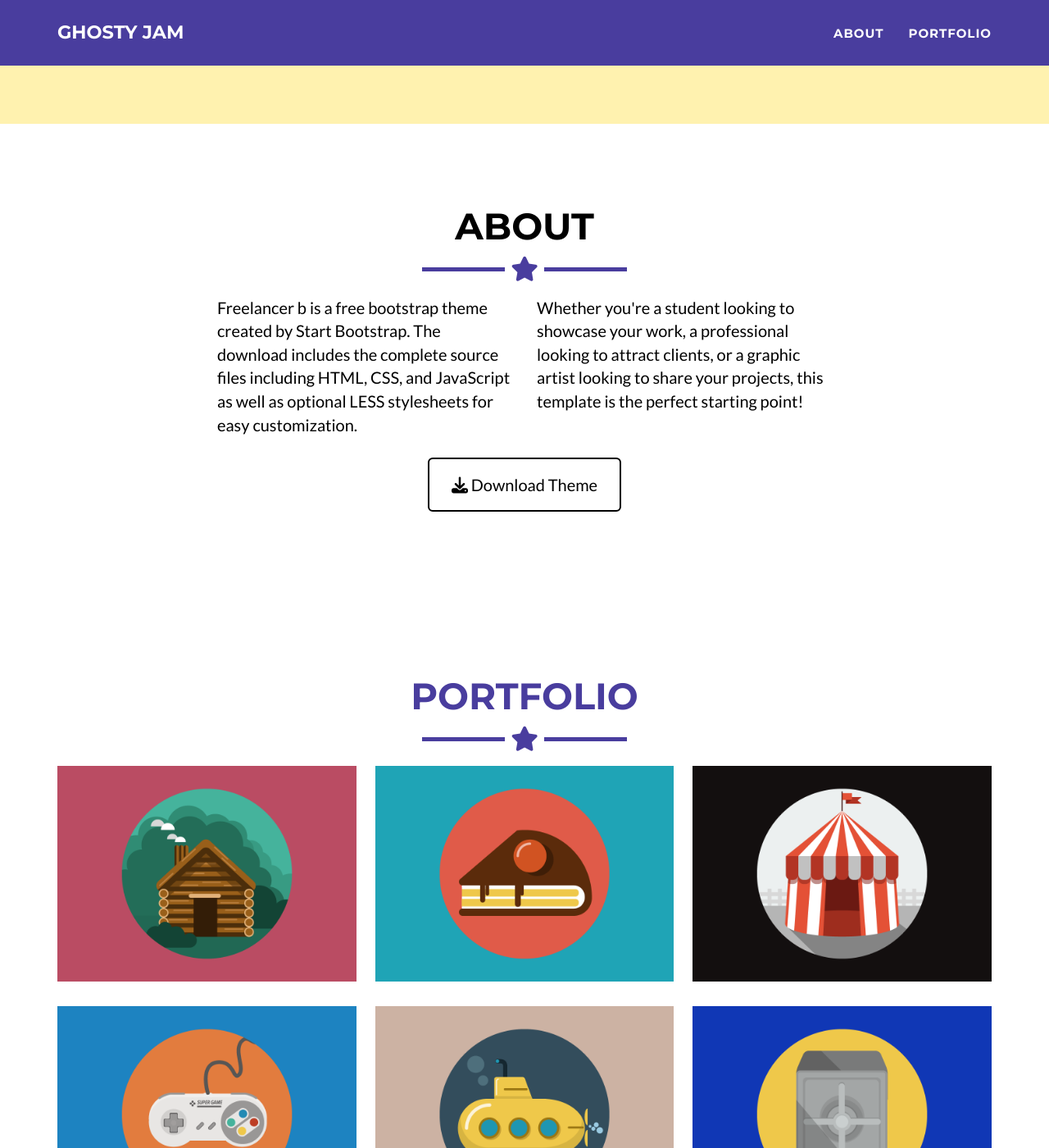
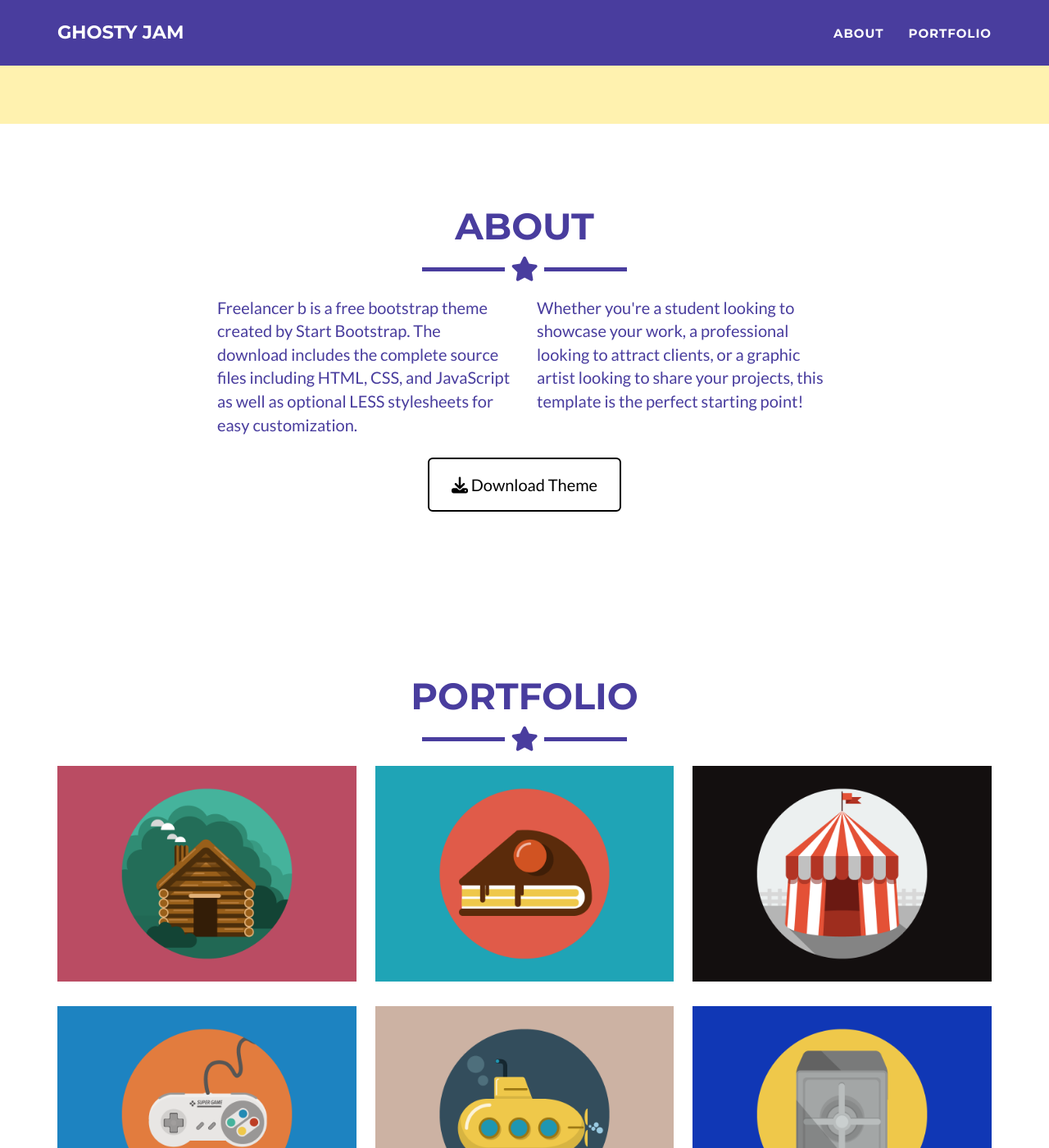
Before and after one commit to GhostyJam/GhostyJam.github.io, a Jekyll site: the page built from _posts/2014-07-18-project-1.markdown, in a window 1280 px wide and 1400 px high, scrolled down 668 px. Shown: the whole window at 82% size. Built offline with Jekyll 4.4.1, drawn with Linux system fonts in a browser that asks for light colours.

Commit message:
small color change

```diff
--- a/_includes/css/main.css
+++ b/_includes/css/main.css
@@ -181,7 +181,7 @@ section h2 {
 }
 
 section.success {
-    color: #000000;
+    color: #{{ site.color.secondary }};
     /*background: #{{ site.color.primary }};*/
 }
 
```
